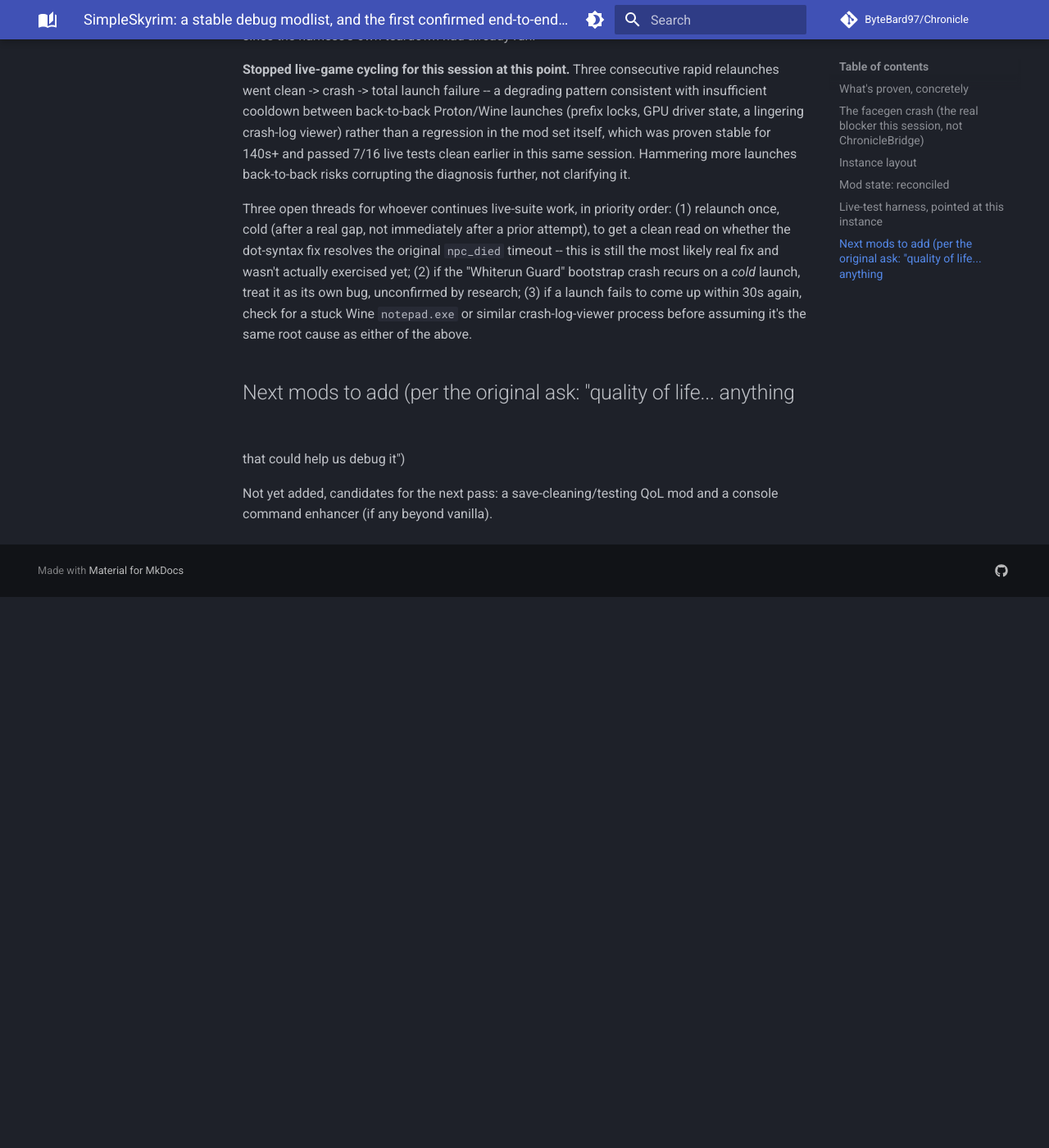
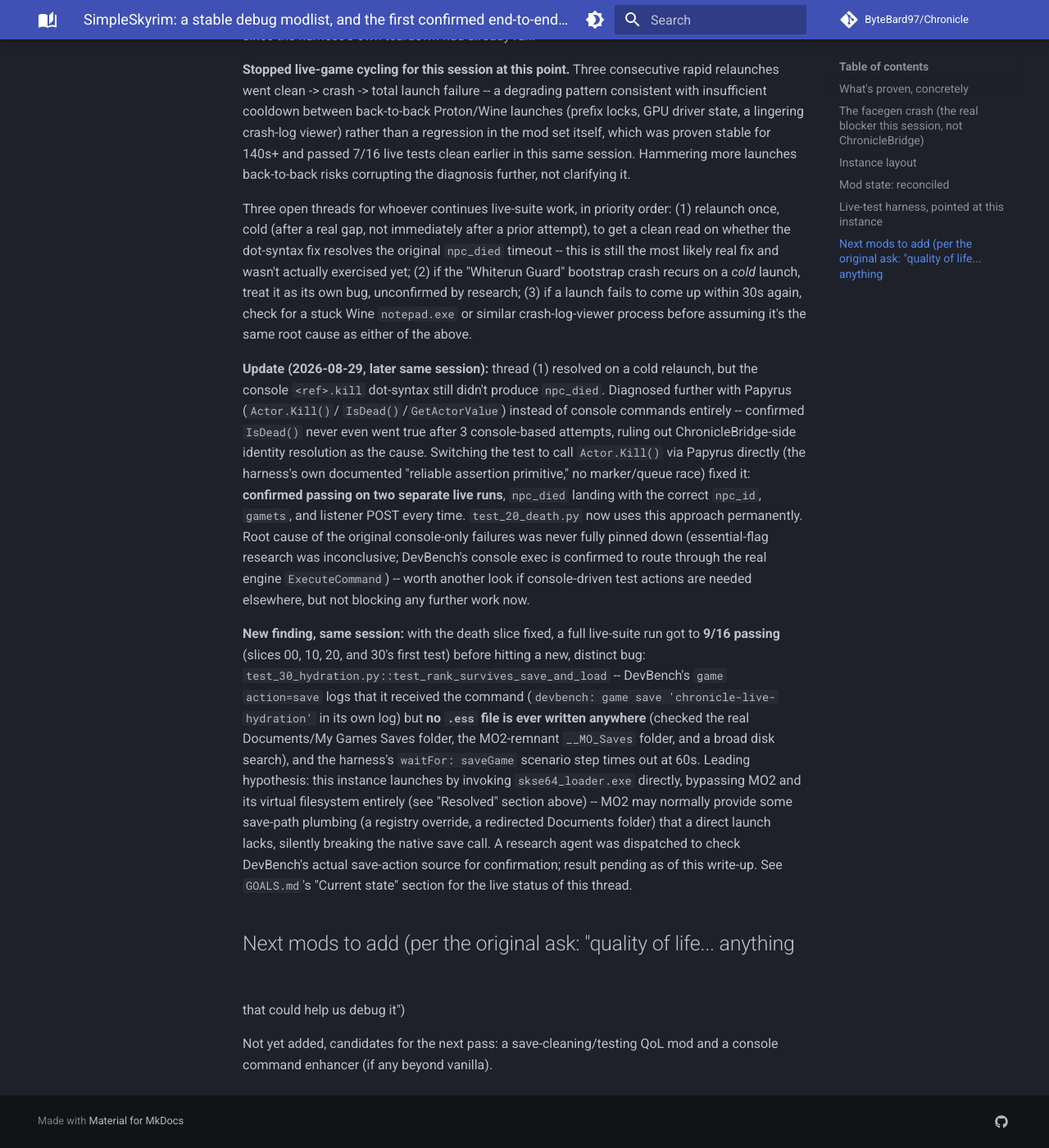
Before and after one commit to ByteBard97/Chronicle, an MkDocs documentation site: the page built from docs/design/simple-modlist-milestone.md, in a window 1280 px wide and 1400 px high, scrolled down 4166 px. Shown: the whole window at 82% size. Built offline with MkDocs 1.6.1 and Material for MkDocs 9.7.7, drawn with Linux system fonts in a browser that asks for light colours; comment, search, counter and statistics services are not loaded; before the commit the page ends 4894 px from its top, so only the background shows below that.

Commit message:
livetest: confirm Papyrus-based death fix live, find new save-action bug
Two clean live reruns confirm test_20_death.py's Papyrus Actor.Kill()
rewrite actually fixes the original npc_died timeout -- passing twice
now, root cause of the console-only failures still not fully pinned
down but no longer blocking.

Running the fixed suite got to 9/16 passing before hitting a new,
distinct bug: DevBench's game action=save logs that it received the
save command but no .ess file is ever written and the harness's
waitFor(saveGame) step times out. Leading hypothesis is that this
instance's direct (non-MO2) launch lacks some save-path plumbing MO2
normally provides. Research dispatched, not yet resolved. Updated
GOALS.md's current-state/next-up sections to match.

```diff
--- a/docs/design/simple-modlist-milestone.md
+++ b/docs/design/simple-modlist-milestone.md
@@ -215,6 +215,42 @@ within 30s again, check for a stuck Wine `notepad.exe` or similar
 crash-log-viewer process before assuming it's the same root cause as
 either of the above.
 
+**Update (2026-08-29, later same session):** thread (1) resolved on a
+cold relaunch, but the console `<ref>.kill` dot-syntax still didn't
+produce `npc_died`. Diagnosed further with Papyrus (`Actor.Kill()`/
+`IsDead()`/`GetActorValue`) instead of console commands entirely --
+confirmed `IsDead()` never even went true after 3 console-based
+attempts, ruling out ChronicleBridge-side identity resolution as the
+cause. Switching the test to call `Actor.Kill()` via Papyrus directly
+(the harness's own documented "reliable assertion primitive," no
+marker/queue race) fixed it: **confirmed passing on two separate live
+runs**, `npc_died` landing with the correct `npc_id`, `gamets`, and
+listener POST every time. `test_20_death.py` now uses this approach
+permanently. Root cause of the original console-only failures was never
+fully pinned down (essential-flag research was inconclusive; DevBench's
+console exec is confirmed to route through the real engine
+`ExecuteCommand`) -- worth another look if console-driven test actions
+are needed elsewhere, but not blocking any further work now.
+
+**New finding, same session:** with the death slice fixed, a full
+live-suite run got to **9/16 passing** (slices 00, 10, 20, and 30's
+first test) before hitting a new, distinct bug:
+`test_30_hydration.py::test_rank_survives_save_and_load` -- DevBench's
+`game action=save` logs that it received the command
+(`devbench: game save 'chronicle-live-hydration'` in its own log) but
+**no `.ess` file is ever written anywhere** (checked the real
+Documents/My Games Saves folder, the MO2-remnant `__MO_Saves` folder,
+and a broad disk search), and the harness's `waitFor: saveGame` scenario
+step times out at 60s. Leading hypothesis: this instance launches by
+invoking `skse64_loader.exe` directly, bypassing MO2 and its virtual
+filesystem entirely (see "Resolved" section above) -- MO2 may normally
+provide some save-path plumbing (a registry override, a redirected
+Documents folder) that a direct launch lacks, silently breaking the
+native save call. A research agent was dispatched to check DevBench's
+actual save-action source for confirmation; result pending as of this
+write-up. See `GOALS.md`'s "Current state" section for the live status
+of this thread.
+
 ## Next mods to add (per the original ask: "quality of life... anything
 that could help us debug it")
 
```
